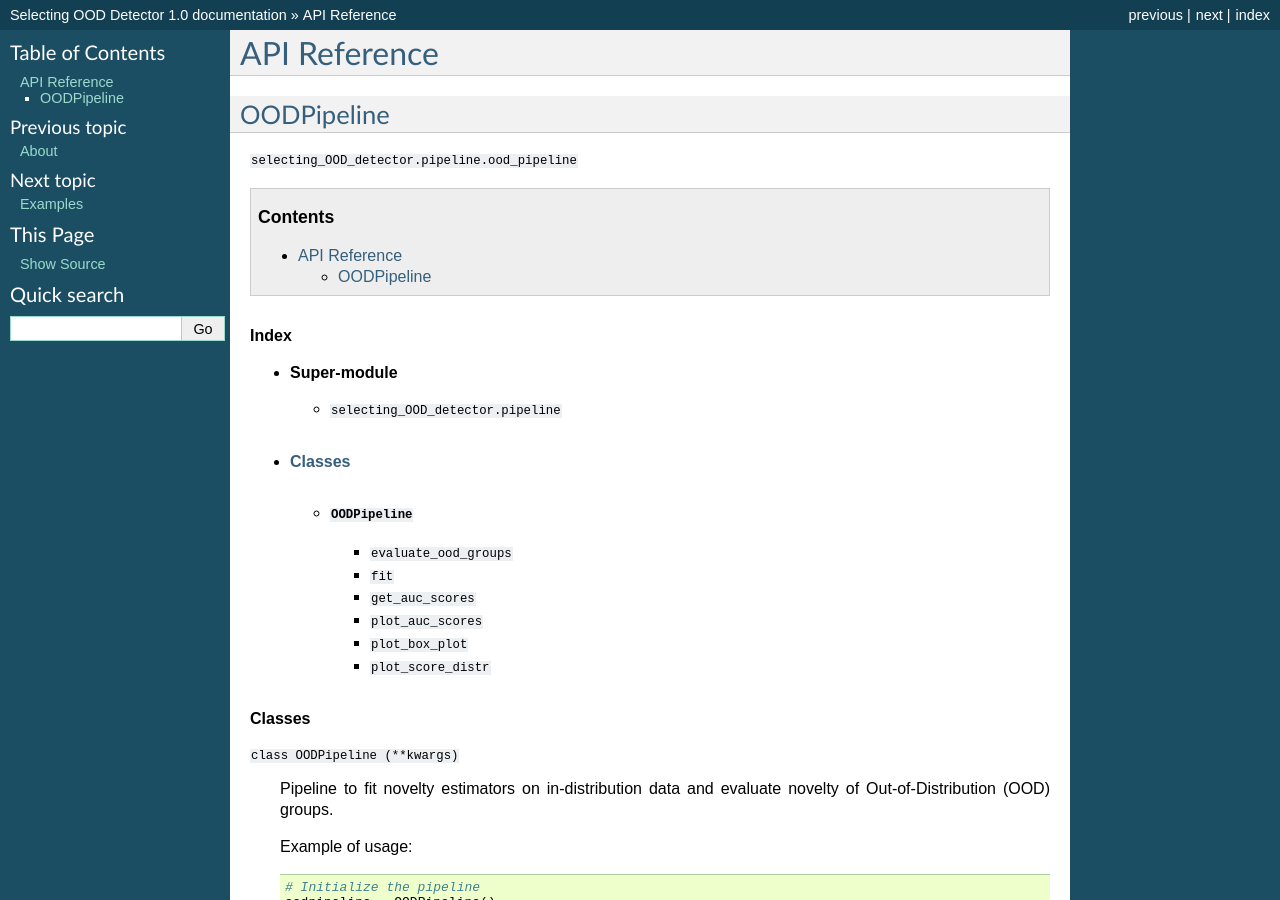
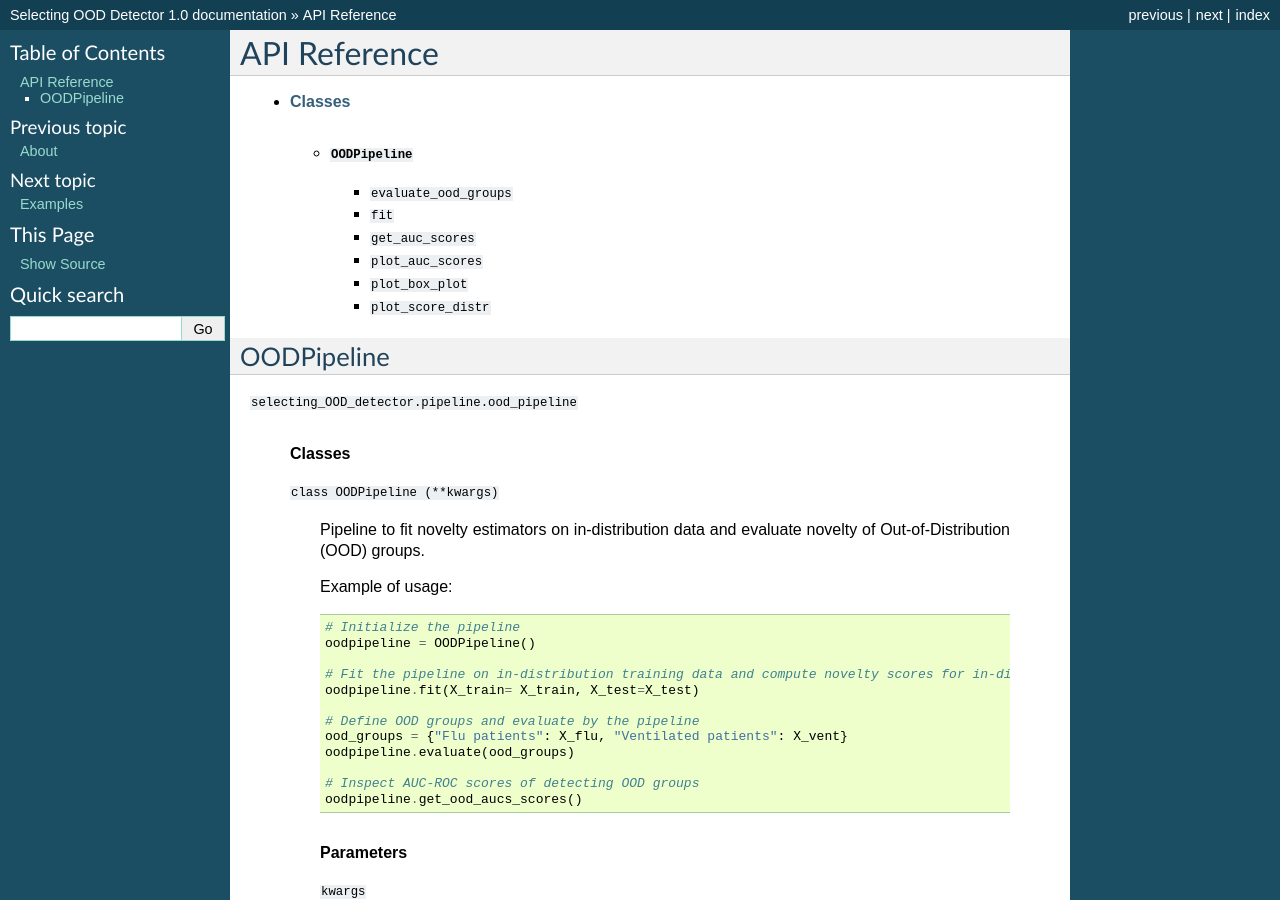
Before and after one commit to karinazad/selecting_OOD_detector, a Sphinx documentation site: the page built from docs/api.rst, in a window 1280 px wide and 900 px high. Built offline with Sphinx 7.4.7, drawn with Linux system fonts in a browser that asks for light colours.

```diff
--- a/docs/api.rst
+++ b/docs/api.rst
@@ -2,28 +2,7 @@ API Reference
 ####################################
 
 
-OODPipeline
-*****************
-
-
-``selecting_OOD_detector.pipeline.ood_pipeline``
-
-.. contents::
-   :depth: 3
-..
-
-
 .. container::
-
-   .. rubric:: Index
-      :name: index
-
-   .. container:: toc
-
-   -  .. rubric:: Super-module
-         :name: super-module
-
-      -  ``selecting_OOD_detector.pipeline``
 
    -  .. rubric:: `Classes <#header-classes>`__
          :name: classes
```
Also changed, not shown: other parts of docs/api.rst (+8 -0 lines).
